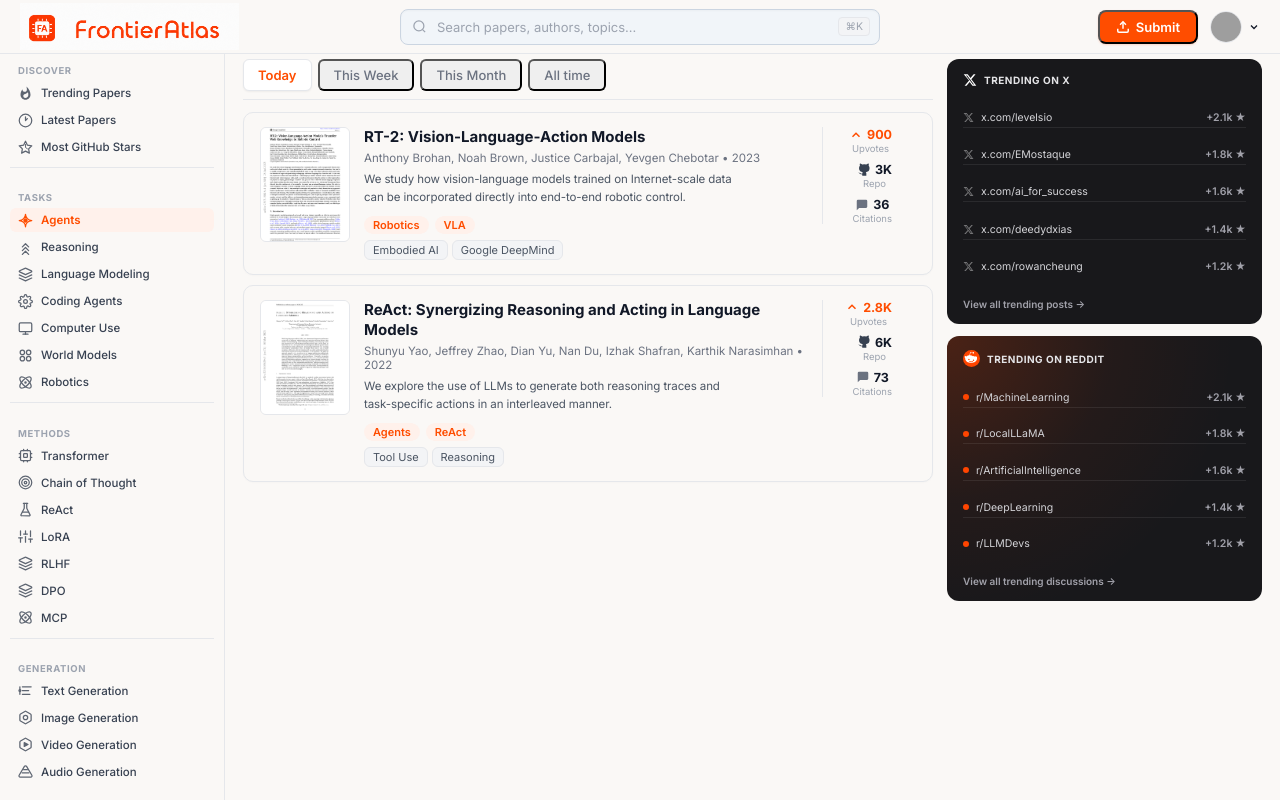
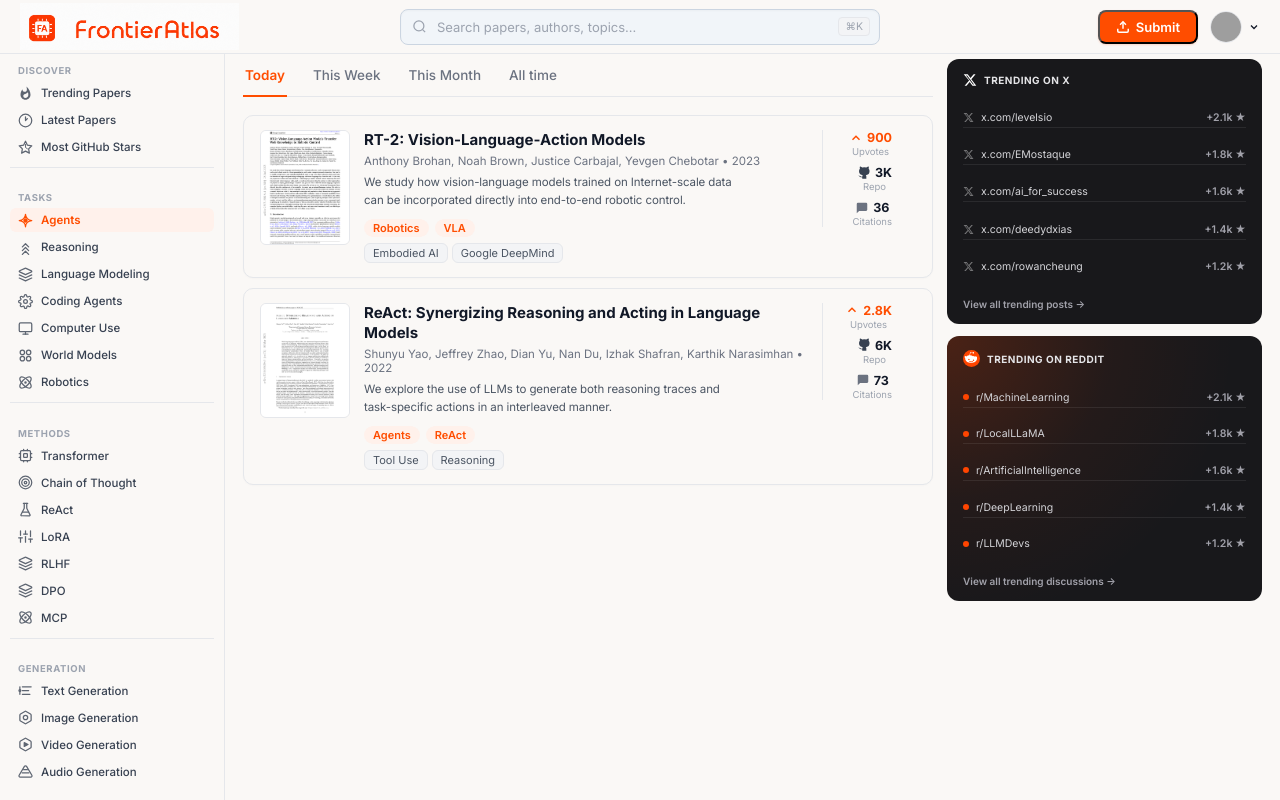
Before and after one commit to Deepak-Solanki04/Frontier_Atlas, a Next.js app: page /agents in a window 1280 px wide. Built offline with nearby package versions, Linux system fonts and the light colour scheme; grey boxes are pictures that could not be loaded.

Commit message:
UI tab filters & typography: remove button border, background box, and shadow styling from time filters (Today, This Week, etc.) to match original mockup underline tabs, and enforce global wildcard Inter font rule across all HTML tags

```diff
--- a/app/globals.css
+++ b/app/globals.css
@@ -1,6 +1,6 @@
-@import url('https://fonts.googleapis.com/css2?family=Comfortaa:wght@700&family=Inter:wght@400;500;600;700;800&display=swap');
+@import url('https://fonts.googleapis.com/css2?family=Inter:wght@400;500;600;700;800&display=swap');
 
-*, *::before, *::after { box-sizing: border-box; margin: 0; padding: 0; }
+*, *::before, *::after { box-sizing: border-box; margin: 0; padding: 0; font-family: 'Inter', -apple-system, BlinkMacSystemFont, "Segoe UI", Roboto, sans-serif !important; }
 
 :root {
   --brand-orange: #ff4d00;
@@ -281,18 +281,23 @@ button, input, textarea, select { font-family: inherit !important; }
 .gh-view-all-light:hover { color: var(--text-dark); }
 
 /* ═══════ TIME FILTERS ═══════ */
-.time-filters { flex-shrink: 0; display: flex; gap: 6px; border-bottom: 1px solid var(--border); padding-bottom: 8px; }
+.time-filters { flex-shrink: 0; display: flex; gap: 24px; border-bottom: 1px solid #e5e7eb; padding-bottom: 0; margin-bottom: 6px; }
 
 .time-filter {
-  padding: 6px 14px;
-  font-size: 13px;
+  padding: 8px 2px 12px;
+  font-size: 13.5px;
   font-weight: 500;
-  color: var(--text-gray);
-  border-radius: 6px;
+  color: #6b7280;
+  background: transparent !important;
+  border: none !important;
+  border-bottom: 2px solid transparent !important;
+  border-radius: 0 !important;
+  box-shadow: none !important;
+  margin-bottom: -1px;
 }
 
-.time-filter:hover { background: rgba(0,0,0,0.04); color: var(--text-dark); }
-.time-filter.active { background: #ffffff; color: var(--brand-orange); font-weight: 600; box-shadow: 0 1px 2px rgba(0,0,0,0.05); border: 1px solid var(--border); }
+.time-filter:hover { color: var(--text-dark); background: transparent !important; }
+.time-filter.active { background: transparent !important; color: #ff4d00 !important; font-weight: 600; box-shadow: none !important; border: none !important; border-bottom: 2px solid #ff4d00 !important; border-radius: 0 !important; }
 
 /* ═══════ PAPERS + RIGHT SIDEBAR ═══════ */
 .papers-and-sidebar { flex: 1; min-height: 0; display: grid; grid-template-columns: 1fr 330px; gap: 12px; align-items: flex-start; overflow: visible; padding-bottom: 12px; height: auto; }
```
